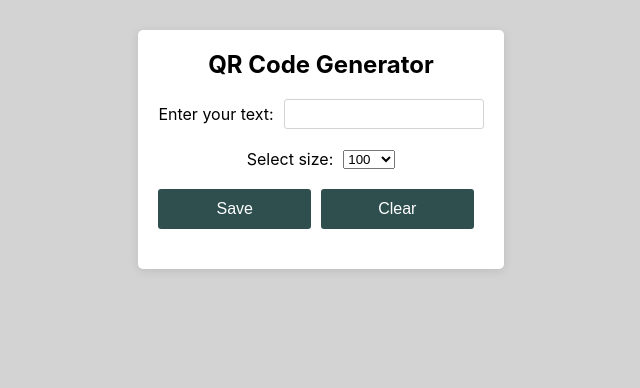
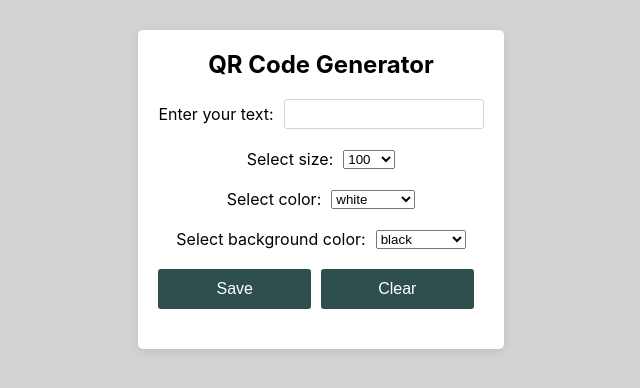
Before and after one commit to PKiienko/qr-code-generator, a React (Create React App) app: page / in a window 1280 px wide. Shown: the top 388 px of the page, without its empty margins (319-959 px from the left). Built offline with nearby package versions, Linux system fonts and the light colour scheme.

Commit message:
added colors selection

```diff
--- a/src/App.js
+++ b/src/App.js
@@ -7,9 +7,39 @@ import './App.css';
 const App = () => {
   const [inputText, setInputText] = useState('');
   const [size, setSize] = useState(200);
+  const [color, setColor] = useState('black');
+  const [bgColor, setBgColor] = useState('white');
+
+  const colorOptions = [
+    'white',
+    'lightgray',
+    'lightblue',
+    'lightgreen',
+    'lightyellow',
+    'lightpink',
+    'black',
+    'darkgray',
+    'darkblue',
+    'darkgreen',
+  ];
+
+  const bgColorOptions = [
+    'black',
+    'darkgray',
+    'darkblue',
+    'darkgreen',
+    'darkorange',
+    'indigo',
+    'white',
+    'lightgray',
+    'lightblue',
+    'lightgreen',
+  ];
 
   const saveQR = () => {
-    const svgString = renderToString(<QRCode size={size} value={inputText} />);
+    const svgString = renderToString(
+      <QRCode size={size} value={inputText} fgColor={color} bgColor={bgColor} />
+    );
     const canvas = document.createElement('canvas');
     const img = new Image();
 
@@ -58,6 +88,26 @@ const App = () => {
           <option value={1000}>1000</option>
         </select>
       </div>
+      <div className='input-container'>
+        <label>Select color:</label>
+        <select onChange={(e) => setColor(e.target.value)}>
+          {colorOptions.map((option) => (
+            <option key={option} value={option}>
+              {option}
+            </option>
+          ))}
+        </select>
+      </div>
+      <div className='input-container'>
+        <label>Select background color:</label>
+        <select onChange={(e) => setBgColor(e.target.value)}>
+          {bgColorOptions.map((option) => (
+            <option key={option} value={option}>
+              {option}
+            </option>
+          ))}
+        </select>
+      </div>
       <div className='buttons'>
         <button onClick={saveQR}>Save</button>
         <button onClick={closeCode}>Clear</button>
@@ -68,6 +118,8 @@ const App = () => {
             size={256}
             style={{ height: 'auto', maxWidth: '100%', width: '100%' }}
             value={inputText}
+            fgColor={color}
+            bgColor={bgColor}
             viewBox={`0 0 256 256`}
           />
         </div>
```
